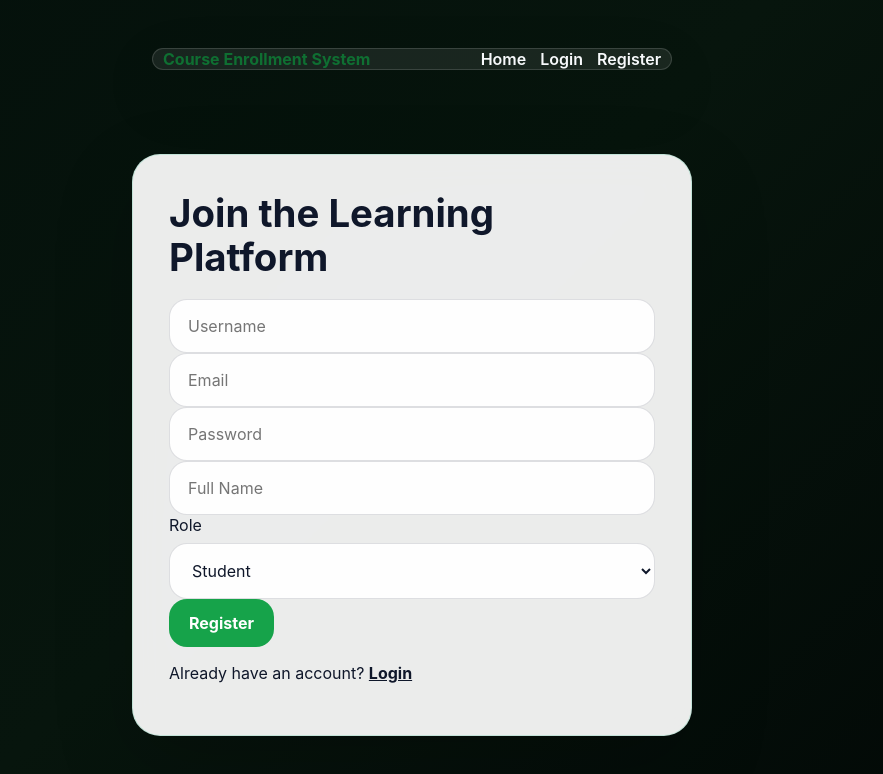
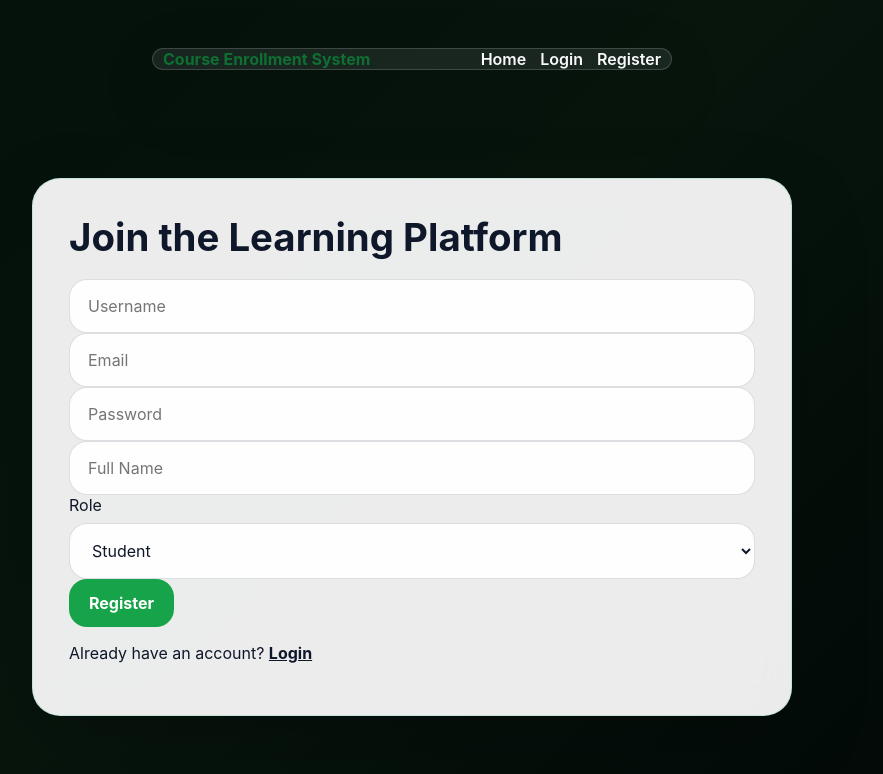
Before and after one commit to ndurumwangi254-stack/COURSE-ENROLLEMENT-SYSTEM, a React (Vite) app in the folder frontend/: page /register in a window 1280 px wide. Shown: the top 774 px of the page, without its empty margins (228-1111 px from the left). Built offline with nearby package versions, Linux system fonts and the light colour scheme.

Commit message:
style: update auth card and navbar dimensions for improved layout and spacing

```diff
--- a/frontend/src/styles.css
+++ b/frontend/src/styles.css
@@ -147,27 +147,27 @@ button:disabled {
 }
 
 .auth-card {
-  max-width: 560px;
+  max-width: 760px;
   margin: 0 auto;
 }
 
 .auth-navbar {
   width: 100%;
-  max-width: 560px;
+  max-width: 760px;
   display: flex;
   align-items: center;
   justify-content: space-between;
-  gap: 18px;
+  gap: 20px;
   margin: 0 auto;
-  padding: 18px 20px;
+  padding: 22px 30px;
   background: rgba(255, 255, 255, 0.08);
-  border: 1px solid rgba(255, 255, 255, 0.14);
-  border-radius: 22px;
-  box-shadow: 0 24px 60px rgba(0, 0, 0, 0.16);
+  border: 1px solid rgba(255, 255, 255, 0.16);
+  border-radius: 24px;
+  box-shadow: 0 24px 70px rgba(0, 0, 0, 0.16);
 }
 
 .auth-navbar + .auth-card {
-  margin-top: 20px;
+  margin-top: 24px;
 }
 
 .auth-navbar .brand {
```
